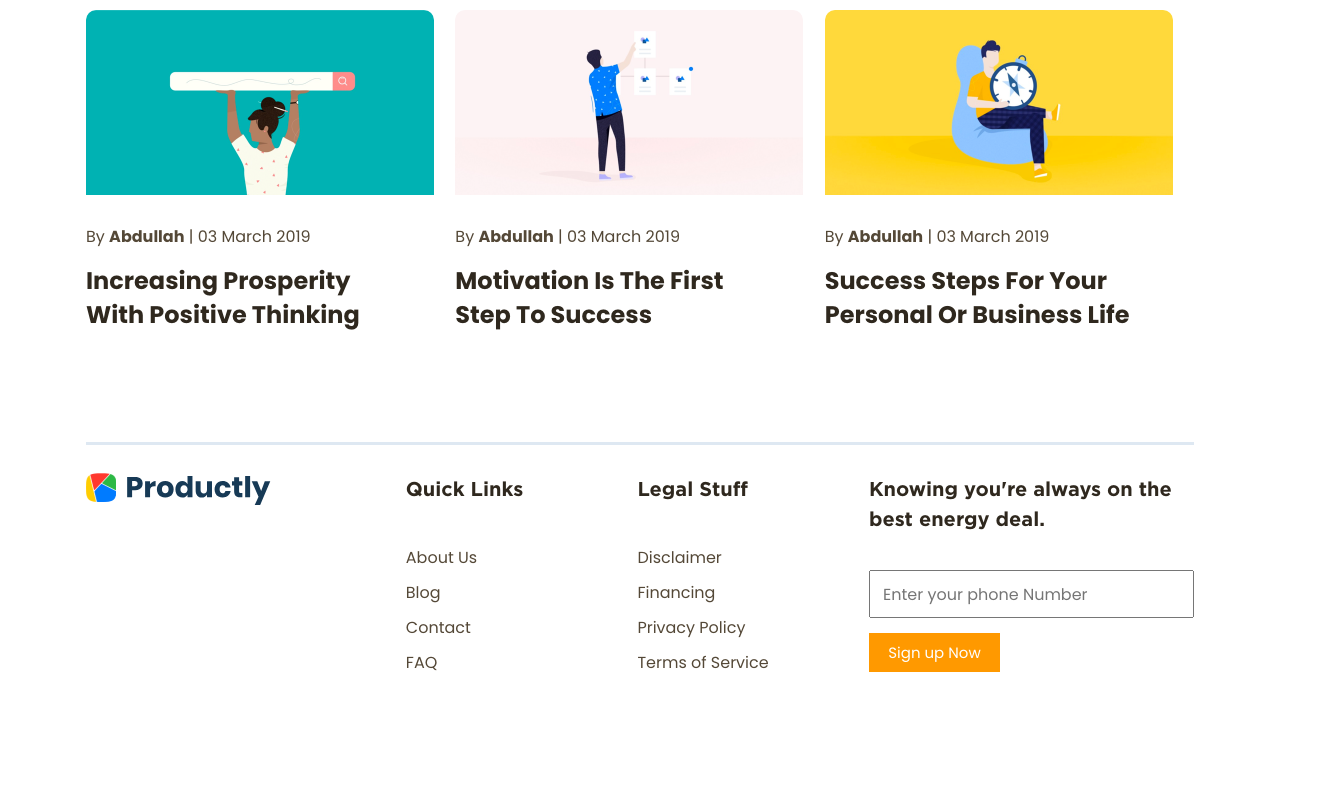
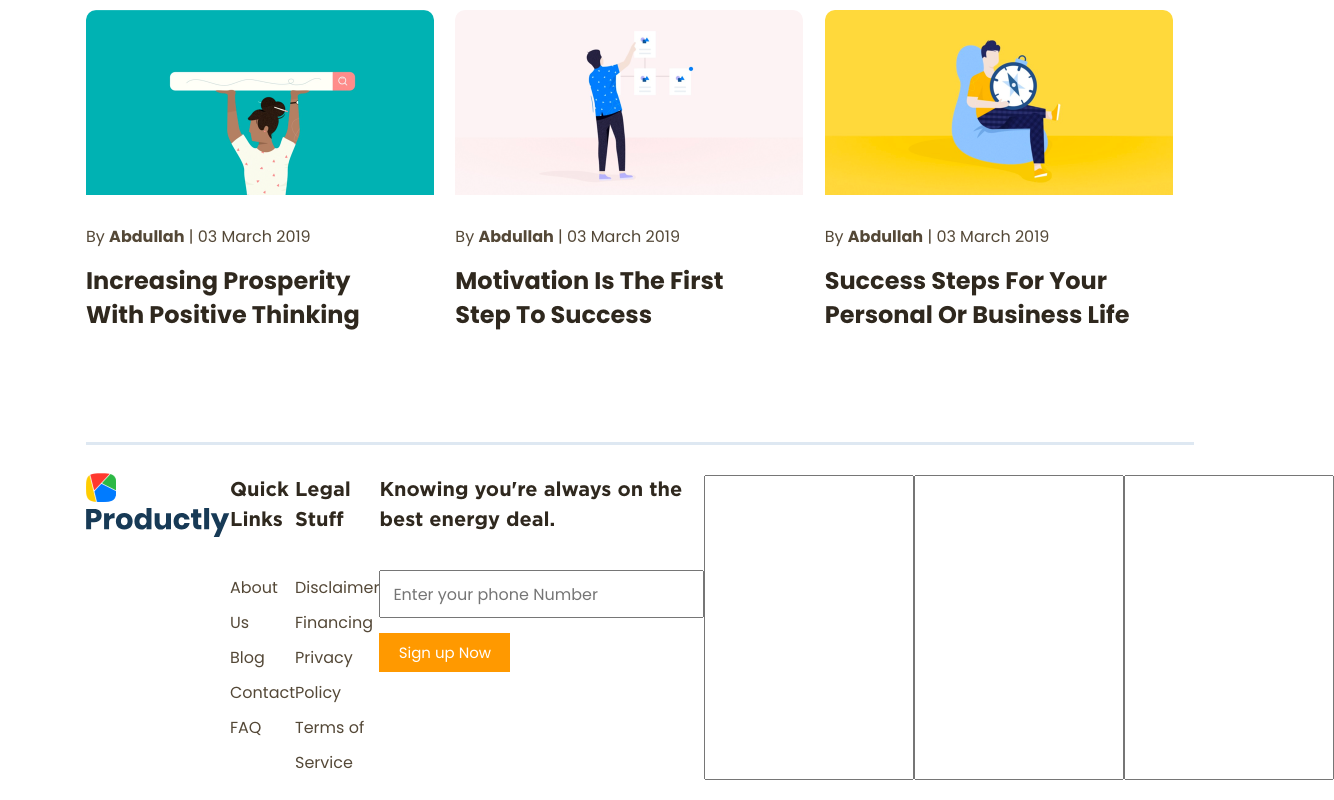
Before and after one commit to U256/productly-landing, a plain HTML site: page index.html in a window 1280 px wide. Shown: the part 4453-5253 px from the top of the page, 1334 px wide, since content can reach past the window. Before the commit the page ends 5153 px from the top, so only its background shows below. Drawn offline with Linux system fonts and the light colour scheme.

Commit message:
rel test

```diff
--- a/index.html
+++ b/index.html
@@ -339,6 +339,9 @@
             </form>
          </div>
       </div>
+      <input rel='0' type="text">
+      <input rell='1' type="text">
+      <input relNum='1' type="text">
    </footer>
    <script>
       let burgerBtn = document.querySelector(".navbar-burger");
```
